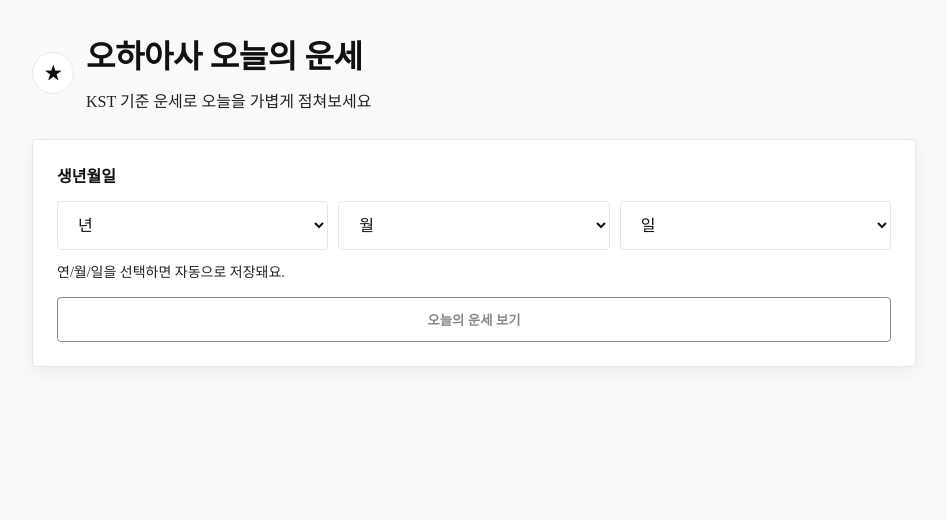
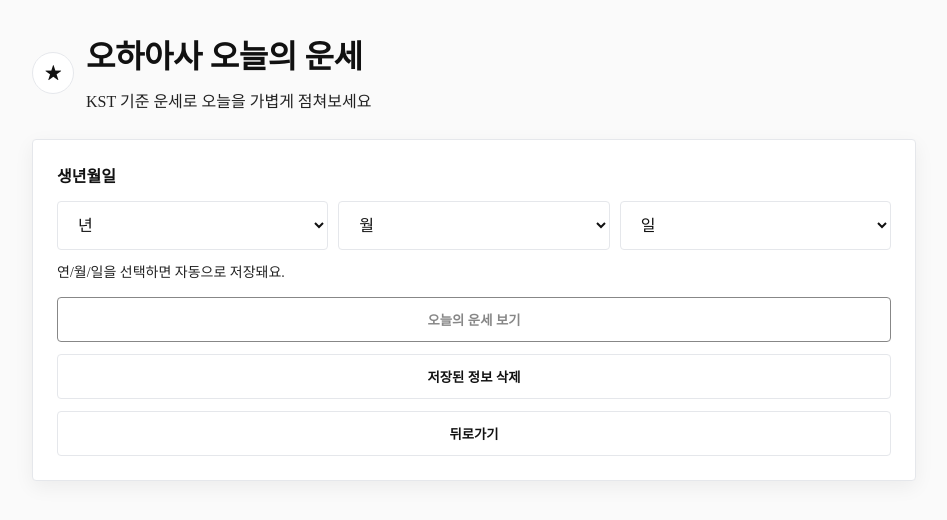
Before and after one commit to PoongzaGoon/OhaAsa, a React (Vite) app: page /input in a window 1280 px wide. Shown: the top 520 px of the page, without its empty margins (166-1113 px from the left). Built offline with nearby package versions, Linux system fonts and the light colour scheme.

Commit message:
Add back button to birth input

```diff
--- a/src/components/BirthInputCard.jsx
+++ b/src/components/BirthInputCard.jsx
@@ -5,7 +5,7 @@ const getDaysInMonth = (year, month) => {
   return new Date(Number(year), Number(month), 0).getDate();
 };
 
-function BirthInputCard({ birthParts, error, onChangeParts, onSubmit, disabled }) {
+function BirthInputCard({ birthParts, error, onChangeParts, onSubmit, onClear, onBack, disabled }) {
   const currentYear = new Date().getFullYear();
   const years = Array.from({ length: currentYear - 1899 }, (_, index) => String(currentYear - index));
   const months = Array.from({ length: 12 }, (_, index) => String(index + 1).padStart(2, '0'));
@@ -61,6 +61,12 @@ function BirthInputCard({ birthParts, error, onChangeParts, onSubmit, disabled }
           <button className="button" onClick={onSubmit} disabled={disabled}>
             오늘의 운세 보기
           </button>
+          <button className="button secondary-button" onClick={onClear} type="button">
+            저장된 정보 삭제
+          </button>
+          <button className="button secondary-button" onClick={onBack} type="button">
+            뒤로가기
+          </button>
         </div>
       </div>
     </section>
--- a/src/lib/storage.js
+++ b/src/lib/storage.js
@@ -1,4 +1,5 @@
 const KEY = 'ohahasa-fortune-history';
+const BIRTH_KEY = 'ohaasa_birth';
 
 export const saveFortune = (fortune) => {
   try {
@@ -17,3 +18,25 @@ export const loadFortunes = () => {
     return [];
   }
 };
+
+export const setBirthDate = (birthDate) => {
+  const expires = new Date();
+  expires.setFullYear(expires.getFullYear() + 1);
+  document.cookie = `${BIRTH_KEY}=${encodeURIComponent(birthDate)}; expires=${expires.toUTCString()}; path=/; samesite=lax`;
+};
+
+export const getBirthDate = () => {
+  if (typeof document === 'undefined') {
+    return '';
+  }
+  const cookies = document.cookie ? document.cookie.split('; ') : [];
+  const entry = cookies.find((cookie) => cookie.startsWith(`${BIRTH_KEY}=`));
+  if (!entry) {
+    return '';
+  }
+  return decodeURIComponent(entry.slice(BIRTH_KEY.length + 1));
+};
+
+export const clearBirthDate = () => {
+  document.cookie = `${BIRTH_KEY}=; expires=Thu, 01 Jan 1970 00:00:00 GMT; path=/; samesite=lax`;
+};
--- a/src/pages/Input.jsx
+++ b/src/pages/Input.jsx
@@ -1,6 +1,7 @@
-import { useMemo, useState } from 'react';
+import { useEffect, useMemo, useState } from 'react';
 import { useNavigate } from 'react-router-dom';
 import BirthInputCard from '../components/BirthInputCard';
+import { clearBirthDate, getBirthDate, setBirthDate } from '../lib/storage';
 
 const getDaysInMonth = (year, month) => {
   if (!year || !month) {
@@ -32,6 +33,32 @@ function Input() {
     return '';
   };
 
+  const parseBirthDate = (value) => {
+    const match = value.match(/^(\d{4})-(\d{2})-(\d{2})$/);
+    if (!match) {
+      return null;
+    }
+    const [, year, month, day] = match;
+    const daysInMonth = getDaysInMonth(year, month);
+    if (Number(day) > daysInMonth) {
+      return null;
+    }
+    return { year, month, day };
+  };
+
+  useEffect(() => {
+    const savedBirthDate = getBirthDate();
+    if (!savedBirthDate) {
+      return;
+    }
+    const parts = parseBirthDate(savedBirthDate);
+    if (!parts) {
+      return;
+    }
+    setBirthParts(parts);
+    setError(validate(savedBirthDate));
+  }, [today]);
+
   const handlePartsChange = (nextParts) => {
     const daysInMonth = getDaysInMonth(nextParts.year, nextParts.month);
     const normalizedDay =
@@ -52,7 +79,18 @@ function Input() {
       setError(validation);
       return;
     }
+    setBirthDate(birthdate);
     navigate(`/result?birthdate=${birthdate}`);
+  };
+
+  const handleClear = () => {
+    clearBirthDate();
+    setBirthParts({ year: '', month: '', day: '' });
+    setError('');
+  };
+
+  const handleBack = () => {
+    navigate(-1);
   };
 
   return (
@@ -61,6 +99,8 @@ function Input() {
       error={error}
       onChangeParts={handlePartsChange}
       onSubmit={handleSubmit}
+      onClear={handleClear}
+      onBack={handleBack}
       disabled={!birthdate || !!error}
     />
   );
```
